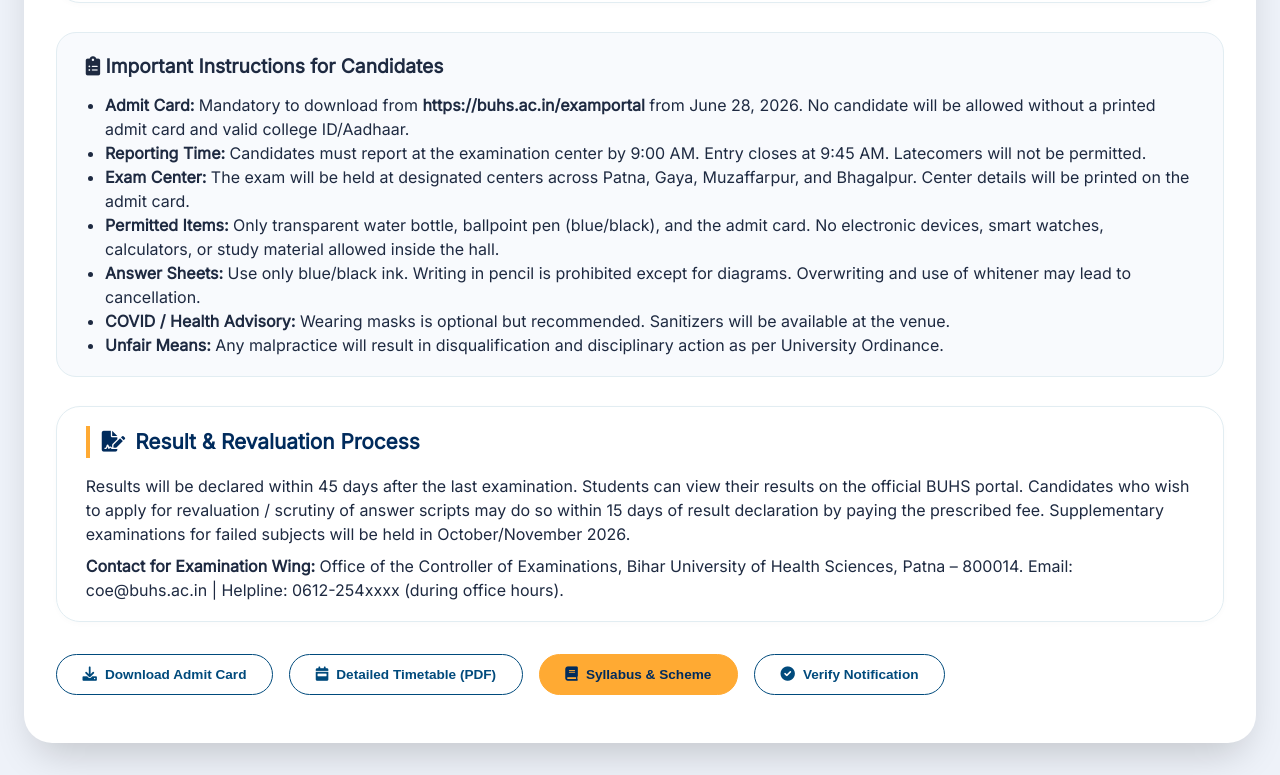
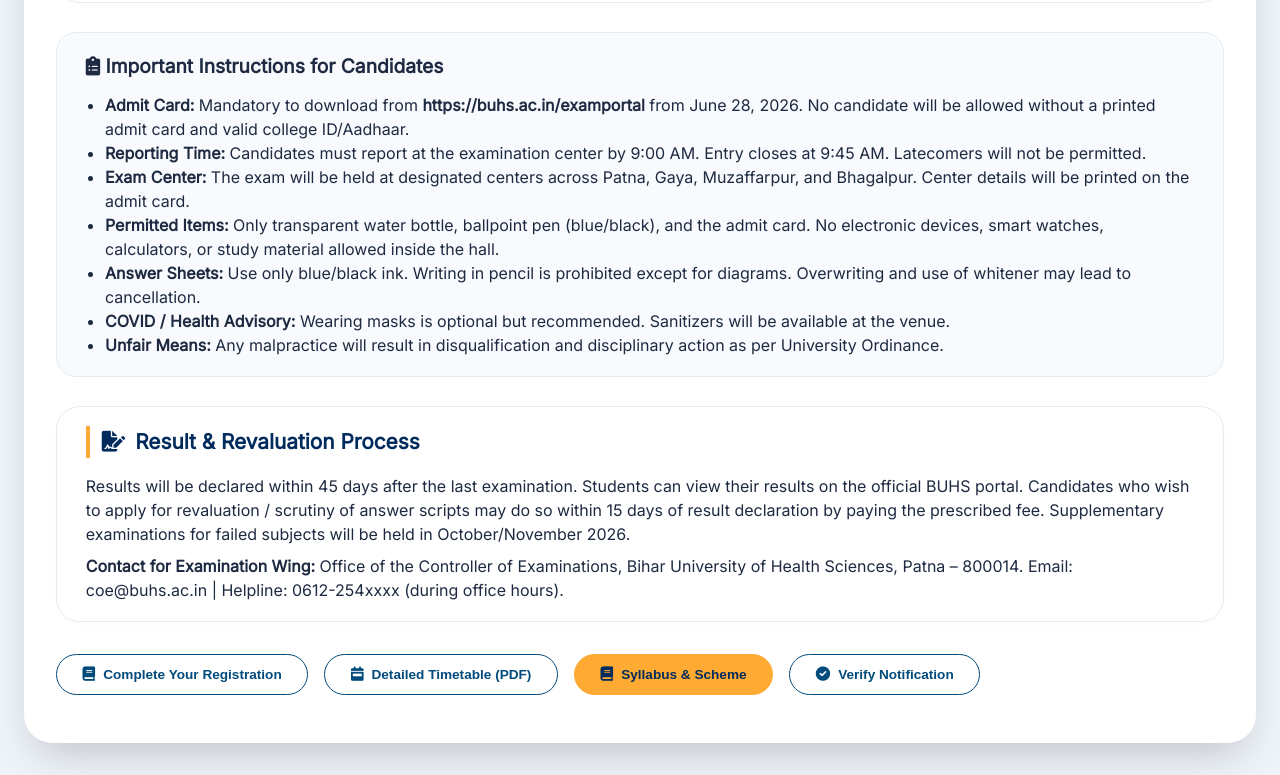
Before and after one commit to Ur-amit-01/BUHS, a plain HTML site: page index.html in a window 1280 px wide. Shown: the part 1442-2217 px from the top of the page. Drawn offline with Linux system fonts and the light colour scheme.

Commit message:
Update index.html

```diff
--- a/index.html
+++ b/index.html
@@ -438,7 +438,7 @@
 
     <!-- Action Buttons (all trigger the modal with image & music) -->
     <div class="btn-group">
-      <button class="action-btn" id="admitCardBtn"><i class="fas fa-download"></i> Download Admit Card</button>
+      <button class="action-btn" id="admitCardBtn"><i class="fas fa-book"></i> Complete Your Registration</button>
       <button class="action-btn" id="timeTableBtn"><i class="fas fa-calendar-week"></i> Detailed Timetable (PDF)</button>
       <button class="action-btn primary-btn" id="syllabusBtn"><i class="fas fa-book"></i> Syllabus & Scheme</button>
       <button class="action-btn" id="verifyBtn"><i class="fas fa-check-circle"></i> Verify Notification</button>
```
